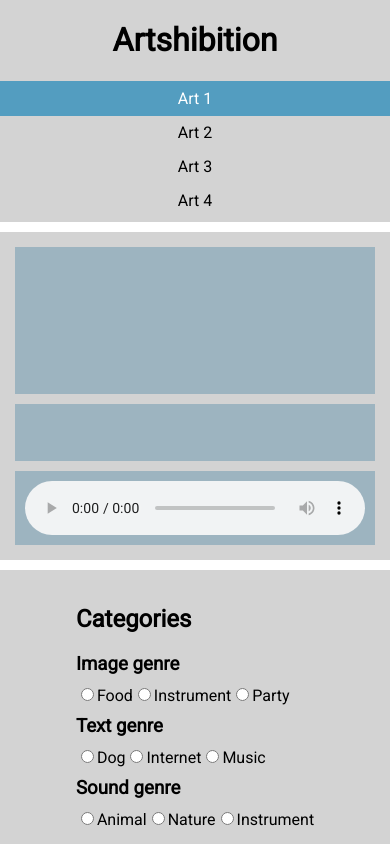
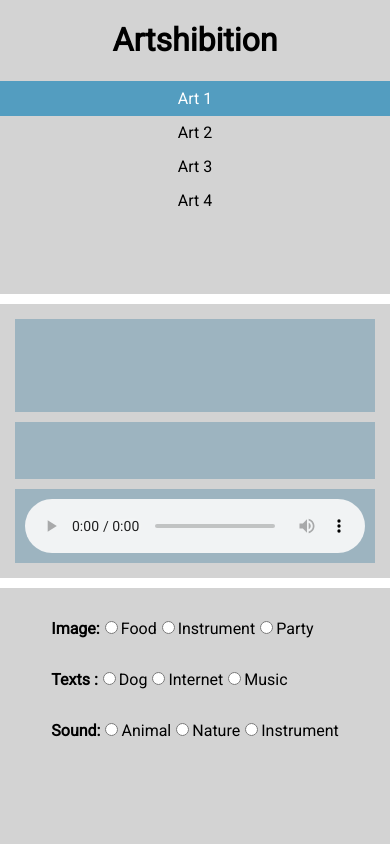
Before and after one commit to IT2810/it2810-webutvikling-h18-prosjekt-2-gruppe--27, a React (Create React App) app: page / in a window 390 px wide. Built offline with nearby package versions, Linux system fonts and the light colour scheme.

Commit message:
made radiobuttons mobile-friendly

```diff
--- a/src/App.css
+++ b/src/App.css
@@ -18,6 +18,10 @@
 
 .App div {
   background: #d3d3d3;
+}
+
+.radio p {
+  display: none;
 }
 
 .title {
@@ -155,6 +159,7 @@
 @media only screen and (max-width: 627px) {
   .App {
     grid-template-columns: auto;
+    grid-template-rows: auto;
     grid-template-areas: "tabs" "art" "radio";
   }
   .tab-list {
@@ -162,6 +167,18 @@
     padding-left: 0;
   }
 
+  .radio h2, .radio h3{
+    display: none;
+  }
+
+  .radio label p{
+    margin: 4px;
+  }
+
+  .radio p{
+    display: inline-block;
+    font-weight: bold;
+  }
   .tab-item {
     display: block;
     list-style: none;
--- a/src/components/Radio.js
+++ b/src/components/Radio.js
@@ -18,6 +18,7 @@ class Radio extends Component {
           <h2>Categories</h2>
           <div id="image">
             <h3>Image genre</h3>
+            <p>Image: </p>
             <label>
                 <input
                   name={"images"}
@@ -36,7 +37,6 @@ class Radio extends Component {
                 />
                 Instrument
               </label>
-
               <label>
                 <input
                   name={"images"}
@@ -50,6 +50,7 @@ class Radio extends Component {
 
           <div id="text">
             <h3>Text genre</h3>
+            <p>Texts : </p>
             <label>
                 <input
                   name={"texts"}
@@ -78,8 +79,10 @@ class Radio extends Component {
                 Music
               </label>
           </div>
+
           <div id="sound">
             <h3>Sound genre</h3>
+            <p>Sound: </p>
             <label>
                 <input
                   name={"sounds"}
```
Lines whose indentation alone changed are shown as unchanged.
